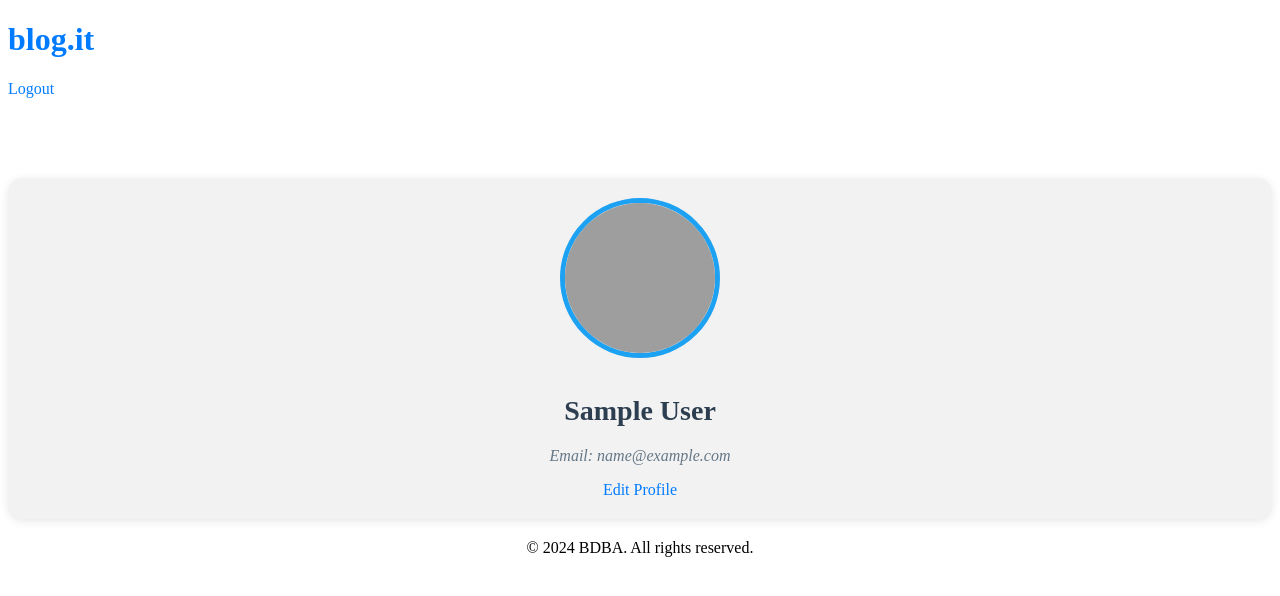
After one commit to Tonyspec/blogit, a Django app: page /blog/profile/ in a window 1280 px wide. The commit adds this page. Shown: the top 596 px of the page. Run offline with Django 4.2, Linux system fonts and the light colour scheme; the visitor is signed in with stand-in values (Sample User, id 1); grey boxes are pictures that could not be loaded.

```diff
--- a/myblogsite/blog/admin.py
+++ b/myblogsite/blog/admin.py
@@ -4,5 +4,6 @@ from django.contrib import admin
 from django.contrib.auth.admin import UserAdmin
 
 
-from .models import Post
+from .models import Post, ProfileUser
 admin.site.register(Post)
+admin.site.register(ProfileUser)
--- a/myblogsite/blog/forms.py
+++ b/myblogsite/blog/forms.py
@@ -19,3 +19,19 @@ class UserSignUpForm(UserCreationForm):
         if commit:
             user.save()
         return user
+
+from django import forms
+from django.contrib.auth.forms import AuthenticationForm
+
+class LoginForm(AuthenticationForm):
+    pass  # You can customize the form here if needed, but for now, we'll use the default fields
+
+class ProfileEditForm(forms.ModelForm):
+    class Meta:
+        model = ProfileUser
+        fields = ['name', 'bio', 'location', 'profile_image', 'email']
+
+class ProfileForm(forms.ModelForm):
+    class Meta:
+        model = ProfileUser
+        fields = ['name', 'bio', 'location', 'profile_image', 'email']  # Include profile_image
--- a/myblogsite/blog/templates/base.html
+++ b/myblogsite/blog/templates/base.html
@@ -7,6 +7,7 @@
     {% load static %}
     <link rel="stylesheet" href="{% static 'css/login.css' %}">
     <link rel="stylesheet" type="text/css" href="{% static 'css/style.css' %}">
+    <link rel="stylesheet" href="https://cdnjs.cloudflare.com/ajax/libs/font-awesome/6.0.0-beta3/css/all.min.css" integrity="sha512-Fo3rlrZj/k7ujTnHg4CGR2D7kSs0v4LLanw2qksYuRlEzO+tcaEPQogQ0KaoGN26/zrn20ImR1DfuLWnOo7aBA==" crossorigin="anonymous" referrerpolicy="no-referrer" />
     {% block extra_head %}
     {% endblock %}
 </head>
--- /dev/null
+++ b/myblogsite/blog/templates/profile.html
@@ -0,0 +1,24 @@
+{% extends 'base.html' %}
+{% load static %}
+
+{% block extra_head %}
+<link rel="stylesheet" type="text/css" href="{% static 'css/profile.css' %}">
+{% endblock %}
+
+
+{% block content %}
+<div class="profile-header">
+    <img src="{% if user.profile_image %}{{ user.profile_image.url }}{% else %}{% static 'path/to/default/image.jpg' %}{% endif %}" alt="Profile Image" class="profile-image">
+    <h2>{{ user.name|default:user.username }}</h2>
+    {% if user.bio %}
+    <p>{{ user.bio }}</p>
+    {% endif %}
+    {% if user.location %}
+    <p>Location: {{ user.location }}</p>
+    {% endif %}
+    {% if user.email %}
+    <p>Email: {{ user.email }}</p>
+    {% endif %}
+    <a href="{% url 'edit_profile' %}">Edit Profile</a>
+</div>
+{% endblock %}
--- a/myblogsite/blog/urls.py
+++ b/myblogsite/blog/urls.py
@@ -6,6 +6,8 @@ from .views import signup_view
 urlpatterns = [
     path('', views.post_list, name='post_list'),
     path('post/<int:pk>/', views.post_detail, name='post_detail'),
-    path('login/', auth_views.LoginView.as_view(template_name='registration/login.html'), name='login'),
+    path('login/', views.custom_login, name='login'),
     path('signup/', signup_view, name='signup'),
+    path('profile/', views.profile, name='profile'),
+    path('profile/edit/', views.edit_profile, name='edit_profile'),
 ]
--- a/myblogsite/blog/views.py
+++ b/myblogsite/blog/views.py
@@ -37,3 +37,53 @@ def signup_view(request):
     else:
         form = UserSignUpForm()
     return render(request, 'registration/signup.html', {'form': form})
+
+from django.shortcuts import render, redirect
+from django.contrib.auth import authenticate, login
+from django.contrib import messages
+from .forms import LoginForm
+
+def custom_login(request):
+    if request.method == 'POST':
+        form = LoginForm(request, data=request.POST)
+        if form.is_valid():
+            username = form.cleaned_data.get('username')
+            password = form.cleaned_data.get('password')
+            user = authenticate(username=username, password=password)
+            if user is not None:
+                login(request, user)
+                return redirect('home')  # Redirect to home or wherever after successful login
+            else:
+                messages.error(request, "Invalid username or password.")
+        else:
+            messages.error(request, "Invalid form data.")
+    else:
+        form = LoginForm()
+    return render(request, 'registration/login.html')
+
+from django.shortcuts import render, redirect
+from django.contrib.auth.decorators import login_required
+from .forms import ProfileForm, ProfileEditForm  # Make sure this import reflects your actual form name
+
+@login_required
+def edit_profile(request):
+    if request.method == 'POST':
+        form = ProfileEditForm(request.POST, request.FILES, instance=request.user)
+        if form.is_valid():
+            form.save()
+            messages.success(request, 'Profile edited successfully!')
+            return redirect('profile')  # Or another appropriate redirection
+    else:
+        form = ProfileEditForm(instance=request.user)
+    return render(request, 'edit_profile.html', {'form': form})
+
+@login_required(login_url='login')  # Redirect to login if not authenticated
+def profile(request):
+    if request.method == 'POST':
+        form = ProfileForm(request.POST, request.FILES, instance=request.user)
+        if form.is_valid():
+            form.save()
+            return redirect('profile')  # Redirect back to profile page after update
+    else:
+        form = ProfileForm(instance=request.user)
+    return render(request, 'profile.html', {'form': form})
--- /dev/null
+++ b/myblogsite/static/css/profile.css
@@ -0,0 +1,65 @@
+/* Profile Page Specific Styles */
+
+.profile-header {
+    text-align: center;
+    padding: 20px;
+    background: #f2f2f2; /* Light background for contrast with the earthy theme */
+    margin-top: 80px; /* Space for fixed header */
+    border-radius: 15px;
+    box-shadow: 0 2px 10px rgba(0,0,0,0.1);
+    transition: transform 0.3s ease, box-shadow 0.3s ease;
+}
+
+.profile-header:hover {
+    transform: translateY(-5px);
+    box-shadow: 0 4px 20px rgba(0,0,0,0.1);
+}
+
+.profile-image {
+    border-radius: 50%; /* Makes the image circular */
+    width: 150px;
+    height: 150px;
+    object-fit: cover; /* Ensures the image maintains aspect ratio */
+    margin-bottom: 10px;
+    border: 5px solid #1DA1F2; /* Border color matches header color */
+    box-shadow: inset 0 0 10px rgba(0,0,0,0.1);
+}
+
+.profile-header h2 {
+    color: #2c3e50;
+    font-size: 28px;
+    margin-bottom: 10px;
+}
+
+.profile-header p {
+    color: #657786;
+    font-size: 16px;
+    font-style: italic; /* Adds a touch of the hippie aesthetic */
+}
+
+.edit-profile-btn {
+    display: inline-block;
+    margin-top: 20px;
+    font-size: 14px;
+    font-weight: bold;
+}
+
+/* Additional styles for profile details */
+.profile-details {
+    margin-top: 20px;
+    padding: 15px;
+    background: white;
+    border-radius: 15px;
+    box-shadow: 0 2px 5px rgba(0,0,0,0.1);
+}
+
+.profile-details h3 {
+    color: #2c3e50;
+    font-size: 20px;
+}
+
+.profile-details p {
+    color: #657786;
+    font-size: 16px;
+    line-height: 1.5;
+}
```
Also changed, not shown: myblogsite/blog/templates/blog/home.html (+8 -1 lines), myblogsite/blog/templates/edit_profile.html (added, +10 -0 lines), myblogsite/static/css/homepage.css (+18 -0 lines), myblogsite/media/profile_images/IMG_0881.jpeg (added).
